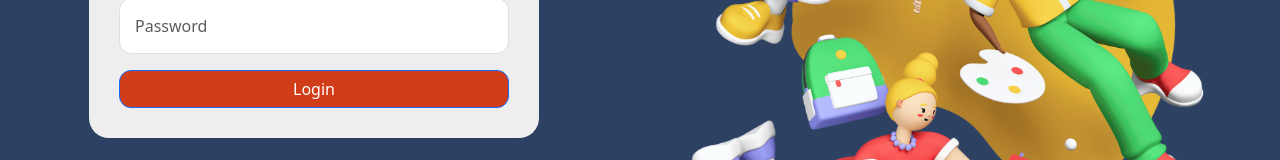
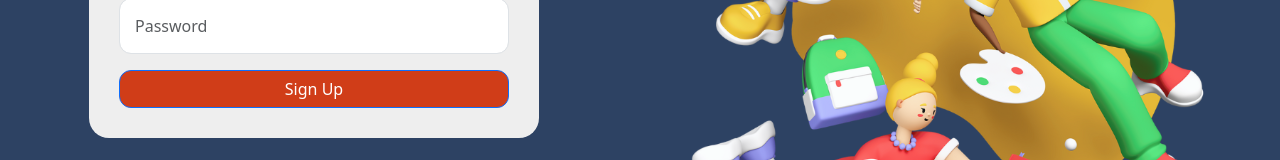
Before and after one commit to elidaarnaut/StudyHub, a React (Create React App) app in the folder study-hub/: page / in a window 1280 px wide. Shown: the part 450-610 px from the top of the page. Built offline with nearby package versions, Linux system fonts and the light colour scheme; what webfontloader would draw is missing.

Commit message:
renamed login to signup, changed the buttons

```diff
--- a/study-hub/src/App.js
+++ b/study-hub/src/App.js
@@ -1,7 +1,8 @@
 import React from 'react';
 //import Login from './pages/Login';
 import SelectProfile from './pages/SelectProfile'; // Make sure this path is correct based on your folder structure
-import Login from './pages/Login';
+
+import SignUp from './pages/SignUp';
 
 function App() {
   return (
@@ -9,7 +10,7 @@ function App() {
       <header className="App-header">
         {/* Commented the login out, testing select profile */}
       </header>
-      <Login/>
+      <SignUp/>
 
     </div>
   );
--- a/study-hub/src/pages/Login.js
+++ b/study-hub/src/pages/SignUp.js
@@ -3,7 +3,7 @@ import { Container, Row, Col, Form, Button } from 'react-bootstrap';
 import SignUpImage from '../assets/3DSignUp.svg';
 import 'bootstrap/dist/css/bootstrap.min.css';  // Ensure Bootstrap CSS is imported
 
-function Login() {
+function SignUp() {
     const [inputs, setInputs] = useState({
         name: '',
         email: '',
@@ -43,7 +43,7 @@ function Login() {
                         <Form.Group className="mb-3">
                             <Form.Control type="password" placeholder="Password" name="password" value={inputs.password} onChange={handleChange} style={inputStyle} />
                         </Form.Group>
-                        <Button variant="primary" type="submit" className="w-100" style={{ backgroundColor: '#D03D18', borderRadius: '12px' }}>Login</Button>
+                        <Button variant="primary" type="submit" className="w-100" style={{ backgroundColor: '#D03D18', borderRadius: '12px' }}>Sign Up</Button>
                     </Form>
                 </Col>
                 <Col md={6} className="d-none d-md-flex justify-content-center align-items-center p-4">
@@ -54,4 +54,4 @@ function Login() {
     );
 }
 
-export default Login;
+export default SignUp;
```
